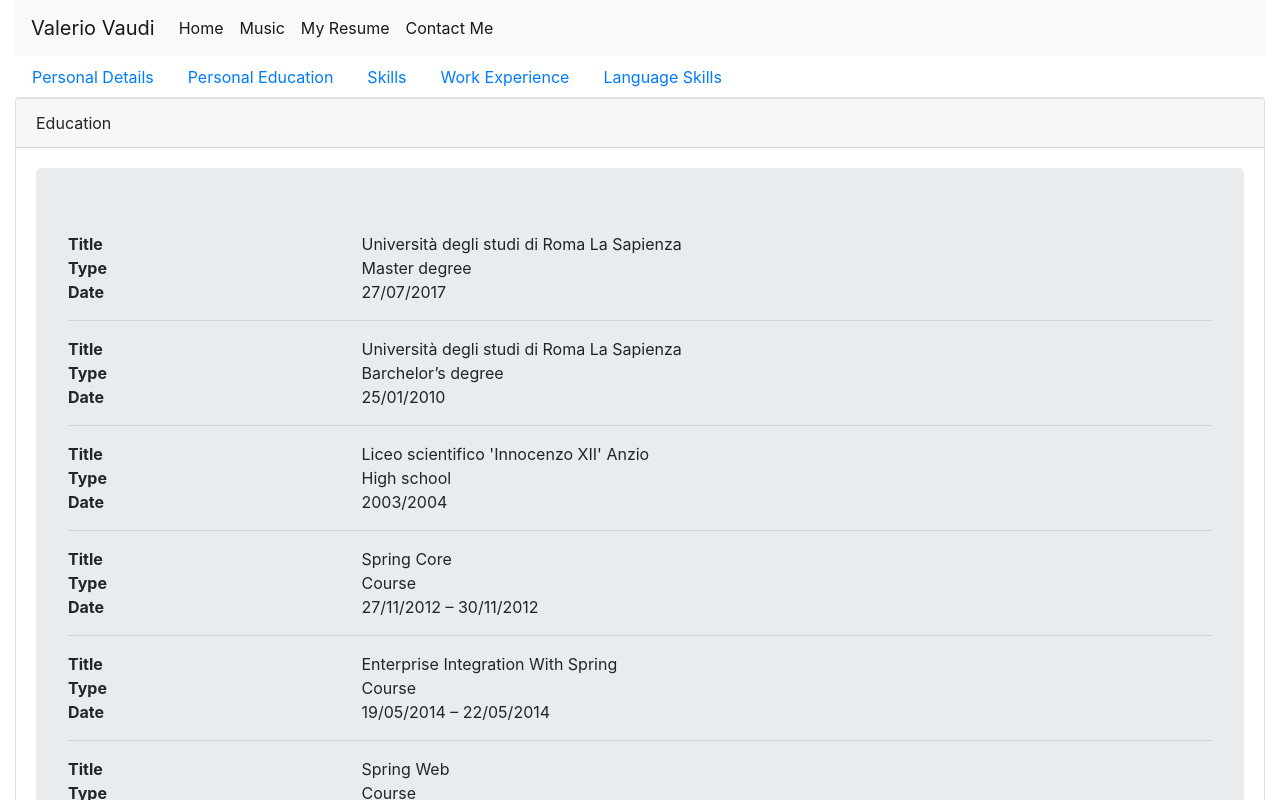
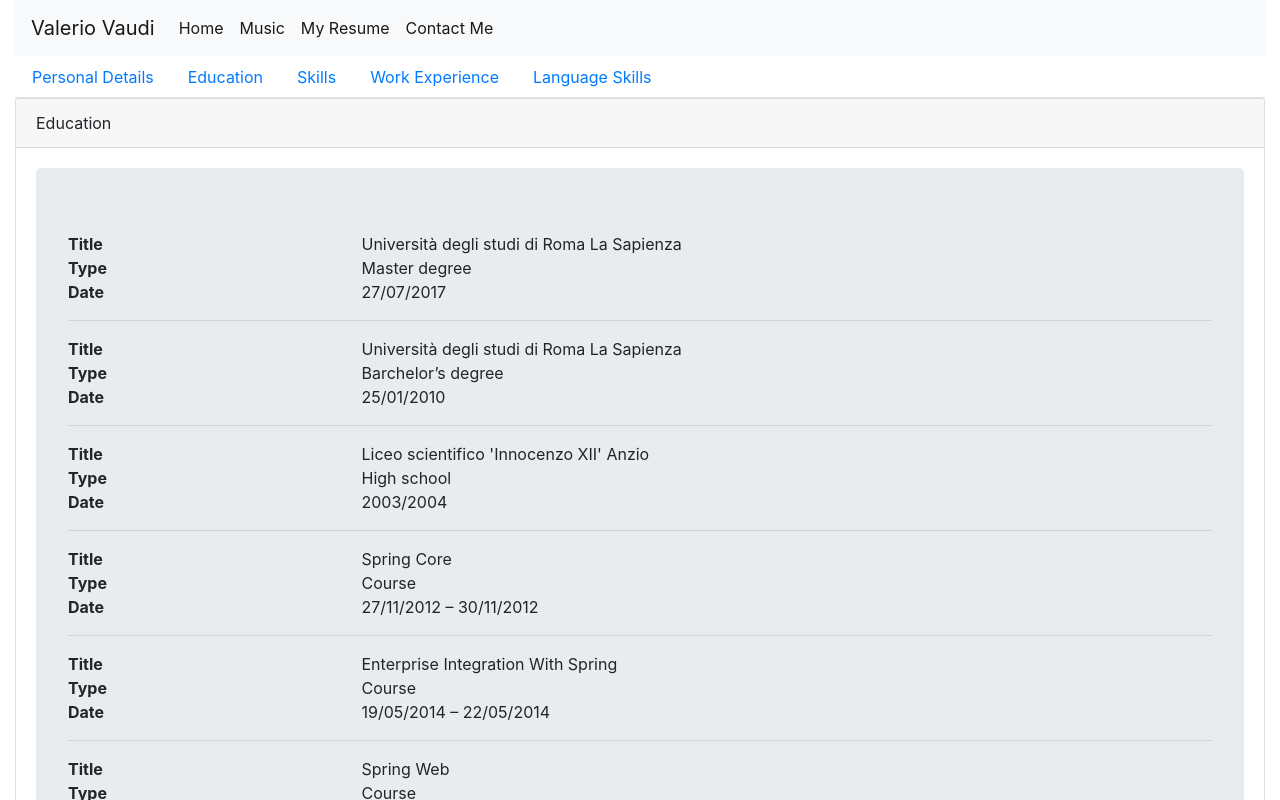
Before and after one commit to mrFlick72/mrFlick72.github.io, a React app: page /#/resume/education-details in a window 1280 px wide. Shown: the top 800 px of the page. Built offline with nearby package versions, Linux system fonts and the light colour scheme.

Commit message:
redirect to the personal details as soon as an user enter on resume page

```diff
--- a/app/page/ResumePage.js
+++ b/app/page/ResumePage.js
@@ -23,7 +23,7 @@
                     <Link className="nav-link" to={"/resume/personal-details"}>Personal Details</Link>
                 </li>
                 <li className="nav-item">
-                    <Link className="nav-link" to={"/resume/education-details"}>Personal Education</Link>
+                    <Link className="nav-link" to={"/resume/education-details"}>Education</Link>
                 </li>
                 <li className="nav-item">
                     <Link className="nav-link" to={"/resume/skills-details"}>Skills</Link>
```
